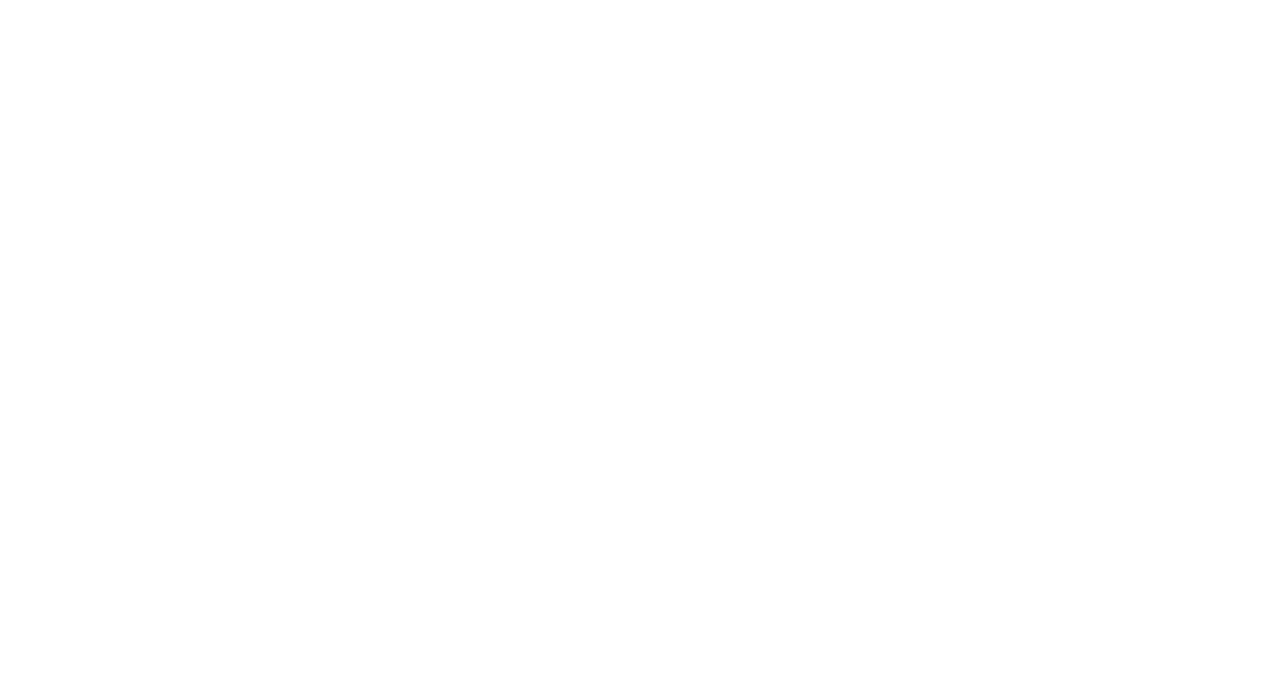
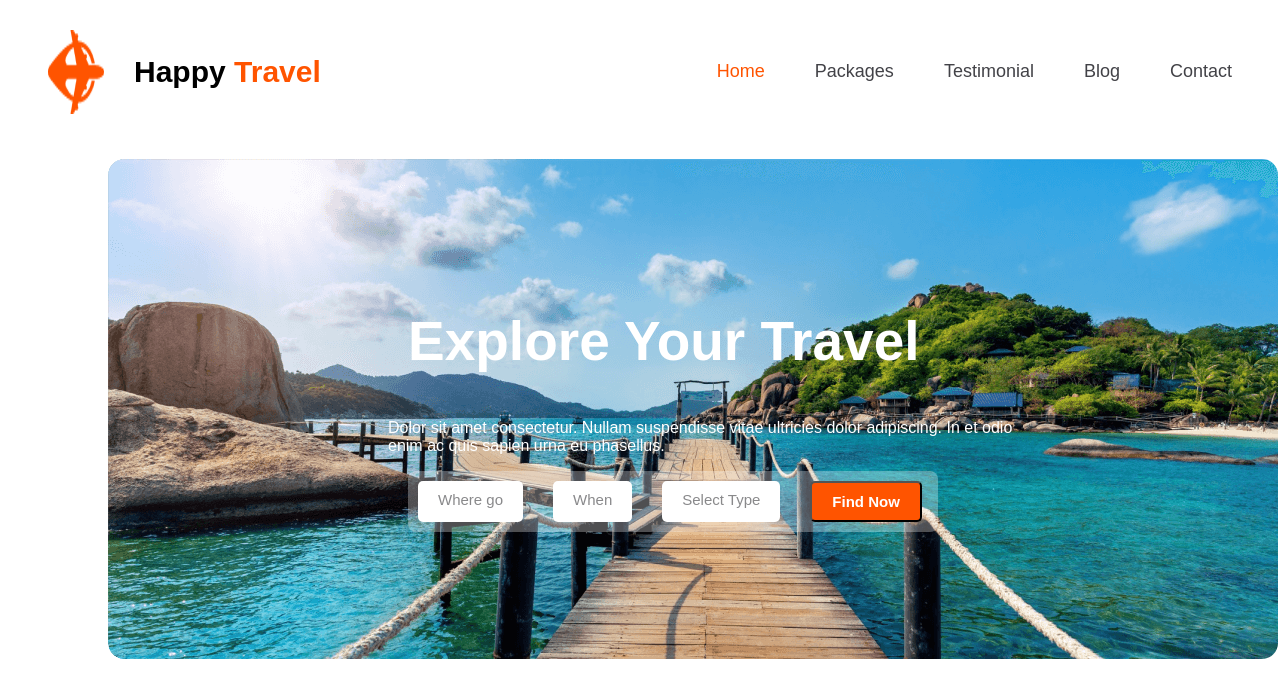
Before and after one commit to alshahrear/my-assignment-two, a plain HTML site: page index.html in a window 1280 px wide. Drawn offline with Linux system fonts and the light colour scheme.

Commit message:
my second commit

```diff
--- a/index.html
+++ b/index.html
@@ -4,8 +4,37 @@
     <meta charset="UTF-8">
     <meta name="viewport" content="width=device-width, initial-scale=1.0">
     <title>Assignment two</title>
+    <link rel="stylesheet" href="styles.css/project.css">
 </head>
 <body>
-
+    <nav class="head">
+        <div class="happy">
+            <img class="logo" src="Images/Group 40071 (2).png" alt="">
+            <h1>Happy <span class="red">Travel</span></h1>
+        </div>
+        <div class="list">
+            <ul class="a-list">
+                <li><a href=""><span class="red-home">Home</span></a></li>
+                <li><a href="">Packages</a></li>
+                <li><a href="">Testimonial</a></li>
+                <li><a href="">Blog</a></li>
+                <li><a href="">Contact</a></li>
+            </ul>
+        </div>
+    </nav>
+    <main>
+       <nav class="travel-info">
+        <div class="content-travel">
+            <h1>Explore Your Travel</h1>
+            <p>Dolor sit amet consectetur. Nullam suspendisse vitae ultricies dolor adipiscing. In et odio <br>enim ac quis sapien urna eu phasellus.</p>
+        </div>
+        <div class="input">
+            <form class="where" action="">Where go</form>
+            <form class="when" action="">When</form>
+            <form class="select-type" action="">Select Type</form>
+            <button class="find">Find Now</button>
+        </div>
+       </nav>
+    </main>
 </body>
 </html>
--- /dev/null
+++ b/styles.css/project.css
@@ -0,0 +1,128 @@
+* {
+    /* margin: 0; */
+    /* padding: 0; */
+    /* box-sizing: border-box; */
+}
+
+@import url('https://fonts.googleapis.com/css2?family=Mulish:wght@400;700;800&display=swap');
+
+body {
+    font-family: 'Mulish', sans-serif;
+}
+
+.head {
+    display: flex;
+    justify-content: space-between;
+    margin: 30px 40px;
+    align-items: center;
+}
+
+.red {
+    color: #FF5400;
+}
+
+.happy {
+    display: flex;
+    justify-content: space-between;
+    gap: 30px;
+    font-size: 20px;
+    font-weight: 800;
+}
+
+.list {
+    display: flex;
+
+}
+
+.a-list {
+    display: flex;
+    list-style: none;
+    gap: 50px;
+    font-size: 18px;
+    font-weight: 400;
+
+}
+
+nav ul a {
+    text-decoration: none;
+    color: #424247;
+}
+
+.red-home {
+    color: #FF5400;
+}
+
+.travel-info {
+    background-image: url('../Images/Group\ 13\ \(1\)\ \(1\).png');
+    background-repeat: no-repeat;
+    margin: 0 100px;
+    width: 1170px;
+    height: 500px;
+    border-radius: 16px;
+    background: linear-gradient(180deg, rgba(19, 19, 24, 0.80))
+}
+
+.content-travel h1 {
+    margin-left: 180px;
+    margin-left: 300px;
+    padding-top: 150px;
+    color: #FFF;
+    font-size: 55px;
+    font-weight: 800;
+}
+
+.content-travel p {
+    margin-left: 280px;
+    color: #FFF;
+    font-size: 16px;
+    font-weight: 400;
+
+}
+
+.input {
+    display: flex;
+    margin-left: 300px;
+    margin-right: 340px;
+    padding: 10px;
+    border: 20px;
+    border-radius: 8px;
+    color: rgba(19, 19, 24, 0.50);
+    gap: 30px;
+    background: rgba(255, 255, 255, 0.30);
+}
+
+.where {
+    border: 50px;
+    background-color: #FFF;
+    font-size: 15px;
+    font-weight: 400;
+    padding: 10px 20px;
+    border-radius: 5px;
+}
+
+.when {
+    border: 50px;
+    background-color: #FFF;
+    font-size: 15px;
+    font-weight: 400;
+    padding: 10px 20px;
+    border-radius: 5px;
+}
+
+.select-type {
+    border: 50px;
+    background-color: #FFF;
+    font-size: 15px;
+    font-weight: 400;
+    padding: 10px 20px;
+    border-radius: 5px;
+}
+
+.find {
+    color: #FFF;
+    font-size: 15px;
+    font-weight: 700;
+    border-radius: 5px;
+    background: #FF5400;
+    padding: 10px 20px;
+}
```
Also changed, not shown: Images/Group 13 (1) (1).png (added), Images/Group 39.png (added), Images/Group 40.png (added), Images/Group 40071 (2).png (added), Images/Group 40089.png (added), Images/Rectangle 10.png (added), Images/Rectangle 11.png (added), Images/Rectangle 4.png (added), Images/Rectangle 5.png (added), Images/Rectangle 6.png (added), Images/Rectangle 7.png (added), Images/Rectangle 8 (1).png (added), Images/Rectangle 8.png (added), Images/Rectangle 9.png (added).
